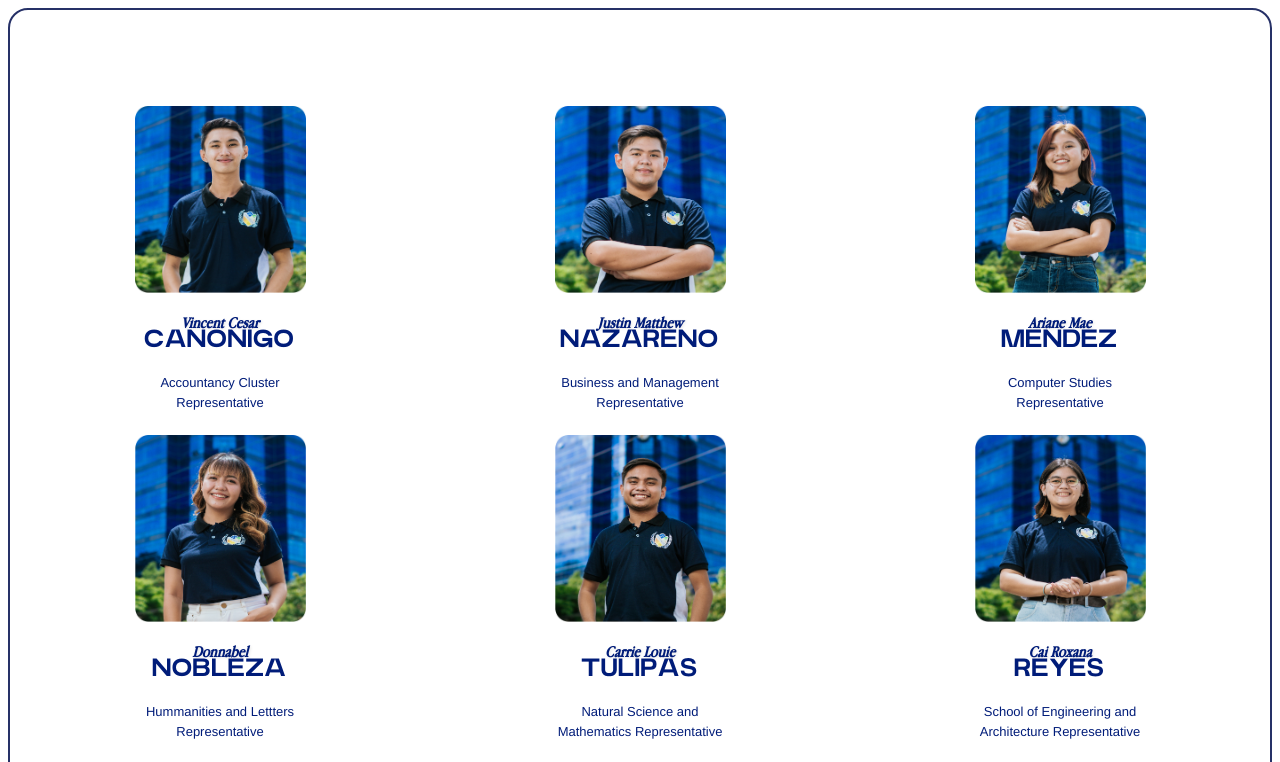
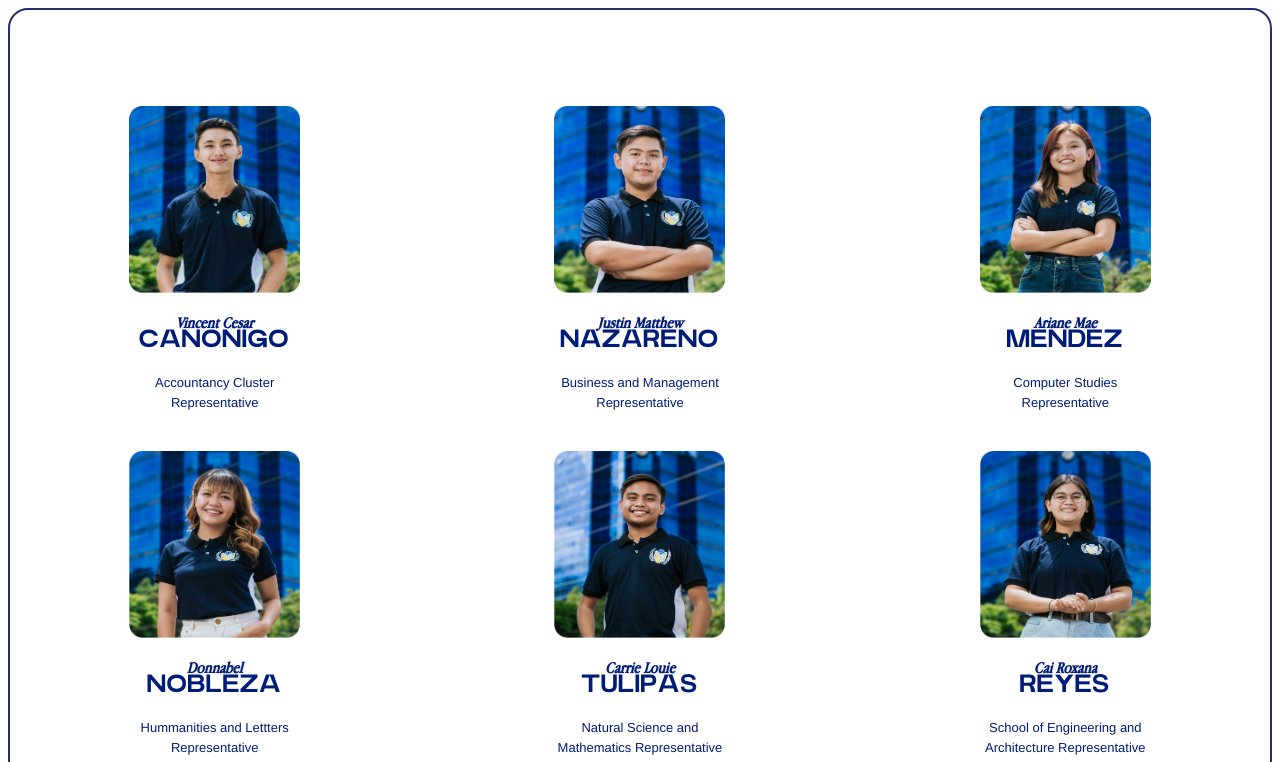
Before and after one commit to SAMAHAN-Systems-Development/samahan-at-the-get-go, a Next.js app: page /representative-section in a window 1280 px wide. Shown: the top 762 px of the page. Built offline with nearby package versions, Linux system fonts and the light colour scheme.

Commit message:
refactor: adjusted gap for each representative component

```diff
--- a/src/components/ui/SCB/RepresentativesSection.tsx
+++ b/src/components/ui/SCB/RepresentativesSection.tsx
@@ -8,8 +8,7 @@ const RepresentativesSection: React.FC = () => {
   const isLastCardCentered = Representatives.length % 2 === 1;
 
   return (
-    <>
-      <div className="border-solid border-card border-lightBlue rounded-section-card py-20 m-2 grid grid-cols-1 md:grid-cols-2 lg:grid-cols-3">
+    <section className="border-solid border-card border-lightBlue rounded-section-card py-20 m-2 gap-4 grid grid-cols-1 md:grid-cols-2 lg:grid-cols-3">
       {Representatives.map((item, index) => (
         <div
           key={index}
@@ -23,8 +22,7 @@ const RepresentativesSection: React.FC = () => {
           <OfficerSmallCard {...item} />
         </div>
       ))}
-      </div>
-    </>
+    </section>
   );
 };
 
```
Lines whose indentation alone changed are shown as unchanged.
